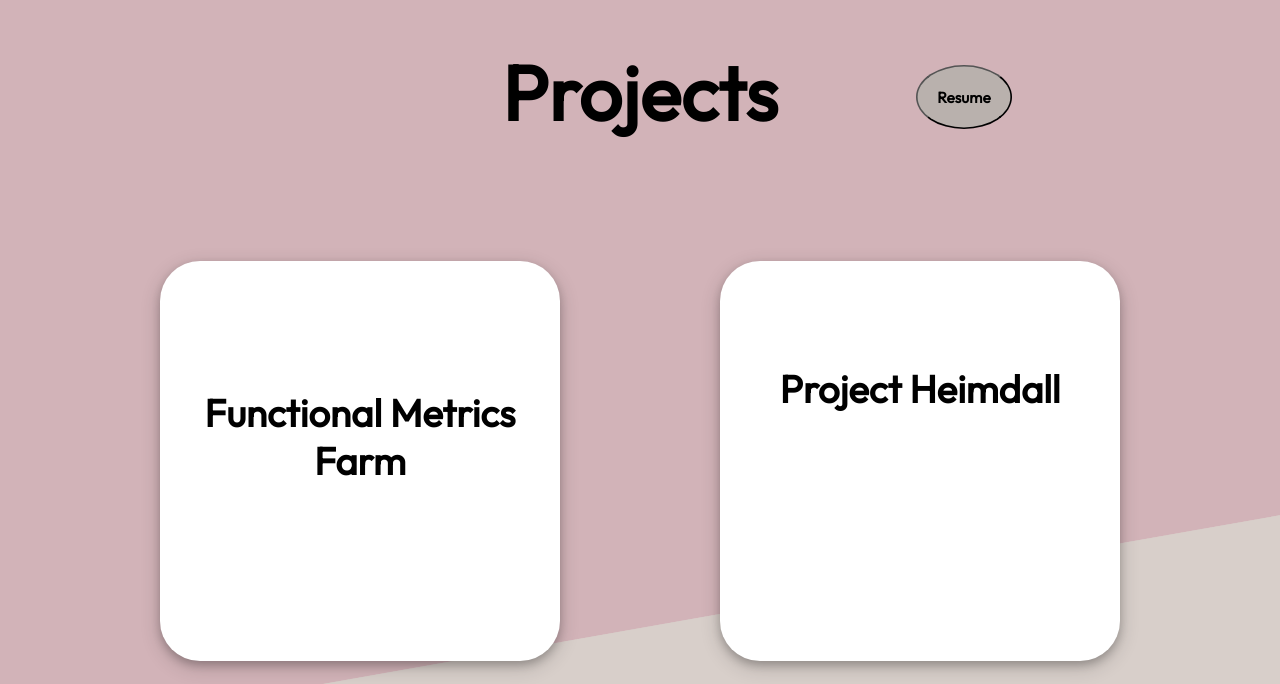
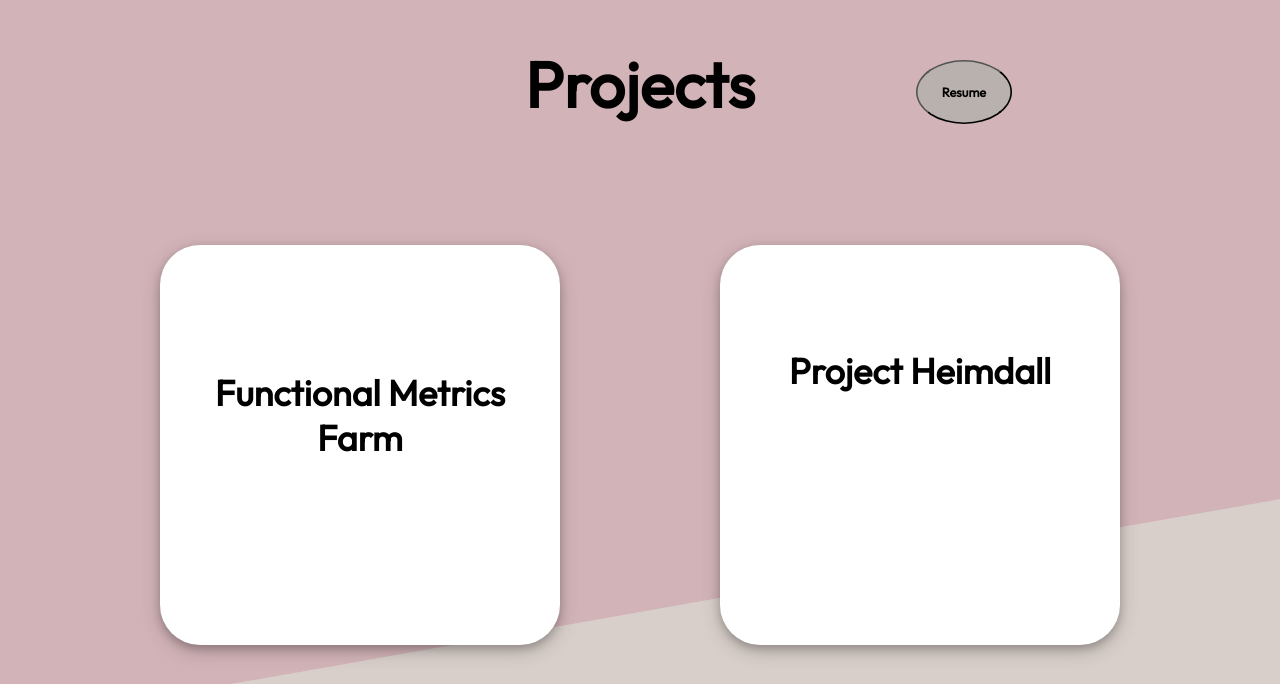
Before and after one commit to KellyZhou223/portfolio, a React (Create React App) app: page / in a window 1280 px wide. Shown: the part 1516-2200 px from the top of the page. Built offline with nearby package versions, Linux system fonts and the light colour scheme.

Commit message:
fixed project name spacing

```diff
--- a/src/components/App.css
+++ b/src/components/App.css
@@ -400,7 +400,7 @@ body {
 .Project-header {
   background-color: rgb(210, 179, 184);
   position: relative;
-  font-size: 3vw;
+  font-size: 2.5vw;
 }
 
 .Projects h1 {
@@ -462,6 +462,7 @@ body {
 
 .Project-name {
   transform: translateY(50%);
+  font-size: 2.8vw;
 }
 
 .Project:hover .Project-name {
```
